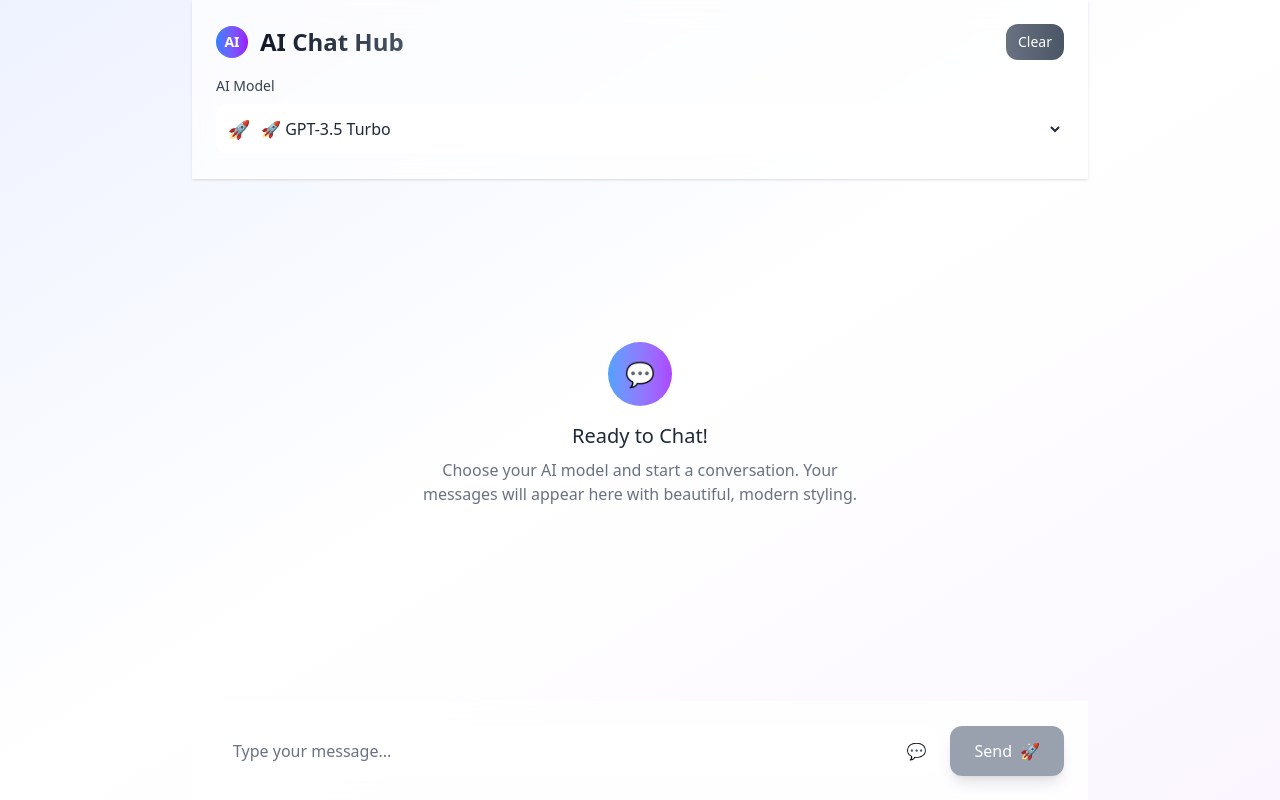
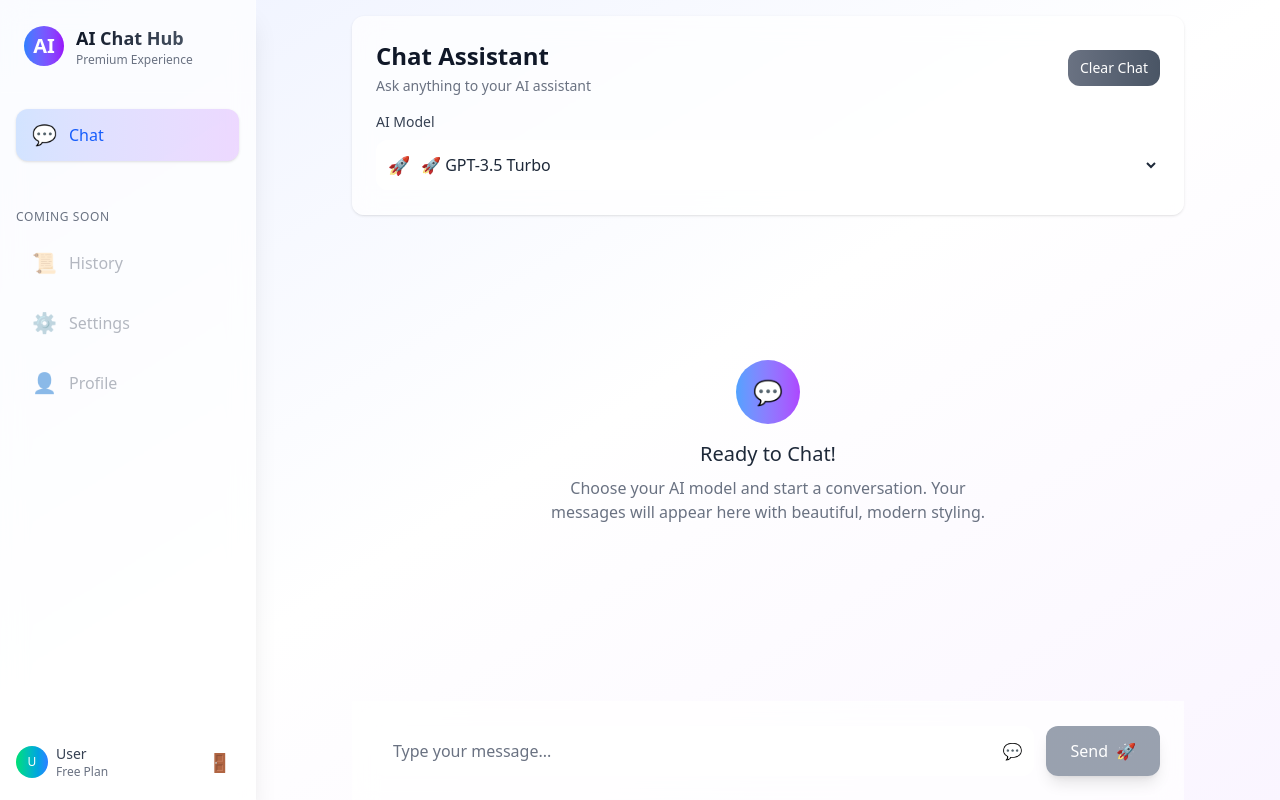
Before and after one commit to mmouhamed/openrouter-test, a Next.js app: page / in a window 1280 px wide. Built offline with nearby package versions, Linux system fonts and the light colour scheme.

Commit message:
Refactor Home component to use AppLayout and update header styling; change title to 'Chat Assistant' with a descriptive subtitle

```diff
--- a/src/app/page.tsx
+++ b/src/app/page.tsx
@@ -1,6 +1,7 @@
 'use client';
 
 import { useState, useRef, useEffect } from 'react';
+import AppLayout from '@/components/AppLayout';
 
 interface ChatMessage {
   role: 'user' | 'assistant';
@@ -110,26 +111,26 @@
   };
 
   return (
-    <div className="min-h-screen bg-gradient-to-br from-indigo-50 via-white to-purple-50 dark:from-gray-900 dark:via-gray-800 dark:to-gray-900">
-      <div className="flex flex-col h-screen max-w-4xl mx-auto">
+    <AppLayout>
+      <div className="flex flex-col h-screen max-w-4xl mx-auto px-4 sm:px-6 lg:px-8">
         {/* Modern Header with Glassmorphism */}
-        <header className="flex-shrink-0 backdrop-blur-md bg-white/70 dark:bg-gray-900/80 border-b border-white/20 dark:border-gray-700/50 shadow-sm">
+        <header className="flex-shrink-0 backdrop-blur-md bg-white/70 dark:bg-gray-900/80 border-b border-white/20 dark:border-gray-700/50 shadow-sm rounded-xl mt-4">
           <div className="p-4 sm:p-6">
             <div className="flex items-center justify-between mb-4">
-              <div className="flex items-center space-x-3">
-                <div className="w-8 h-8 bg-gradient-to-r from-blue-500 to-purple-600 rounded-full flex items-center justify-center">
-                  <span className="text-white text-sm font-bold">AI</span>
-                </div>
-                <h1 className="text-xl sm:text-2xl font-semibold bg-gradient-to-r from-gray-900 to-gray-600 dark:from-white dark:to-gray-300 bg-clip-text text-transparent">
-                  AI Chat Hub
+              <div>
+                <h1 className="text-xl sm:text-2xl font-semibold text-gray-900 dark:text-white">
+                  Chat Assistant
                 </h1>
+                <p className="text-sm text-gray-500 dark:text-gray-400 mt-1">
+                  Ask anything to your AI assistant
+                </p>
               </div>
               <button
                 onClick={clearChat}
                 className="px-3 py-2 text-sm bg-gradient-to-r from-gray-500 to-gray-600 text-white rounded-xl hover:from-gray-600 hover:to-gray-700 transition-all duration-200 transform hover:scale-105 disabled:opacity-50 disabled:transform-none"
                 disabled={isLoading}
               >
-                Clear
+                Clear Chat
               </button>
             </div>
 
@@ -277,6 +278,6 @@
           </div>
         </footer>
       </div>
-    </div>
+    </AppLayout>
   );
 }
--- /dev/null
+++ b/src/components/AppLayout.tsx
@@ -0,0 +1,27 @@
+'use client';
+
+import Sidebar from './Sidebar';
+import { ReactNode } from 'react';
+
+interface AppLayoutProps {
+  children: ReactNode;
+}
+
+export default function AppLayout({ children }: AppLayoutProps) {
+  return (
+    <div className="min-h-screen bg-gradient-to-br from-indigo-50 via-white to-purple-50 dark:from-gray-900 dark:via-gray-800 dark:to-gray-900">
+      <Sidebar />
+
+      {/* Main Content Area - Adjusted for sidebar */}
+      <div className="lg:ml-64 min-h-screen">
+        {/* Mobile header spacer */}
+        <div className="h-16 lg:hidden"></div>
+
+        {/* Main content */}
+        <main className="h-full">
+          {children}
+        </main>
+      </div>
+    </div>
+  );
+}
--- /dev/null
+++ b/src/components/Sidebar.tsx
@@ -0,0 +1,138 @@
+'use client';
+
+import { useState } from 'react';
+import Link from 'next/link';
+import { usePathname } from 'next/navigation';
+
+interface SidebarItem {
+  name: string;
+  href: string;
+  icon: string;
+  badge?: string;
+}
+
+const sidebarItems: SidebarItem[] = [
+  { name: 'Chat', href: '/', icon: '💬' },
+  // Add more items here later
+  // { name: 'History', href: '/history', icon: '📜' },
+  // { name: 'Settings', href: '/settings', icon: '⚙️' },
+  // { name: 'Profile', href: '/profile', icon: '👤' },
+];
+
+export default function Sidebar() {
+  const [isOpen, setIsOpen] = useState(false);
+  const pathname = usePathname();
+
+  const toggleSidebar = () => setIsOpen(!isOpen);
+
+  return (
+    <>
+      {/* Mobile Menu Button */}
+      <button
+        onClick={toggleSidebar}
+        className="fixed top-4 left-4 z-50 p-2 bg-white/80 dark:bg-gray-800/90 backdrop-blur-md border border-white/30 dark:border-gray-600/50 rounded-xl shadow-lg hover:shadow-xl transition-all duration-200 lg:hidden"
+        aria-label="Toggle sidebar"
+      >
+        <div className="w-6 h-5 flex flex-col justify-between">
+          <span className={`block h-0.5 w-full bg-gray-600 dark:bg-gray-300 transform transition-transform duration-300 ${isOpen ? 'rotate-45 translate-y-2' : ''}`}></span>
+          <span className={`block h-0.5 w-full bg-gray-600 dark:bg-gray-300 transition-opacity duration-300 ${isOpen ? 'opacity-0' : ''}`}></span>
+          <span className={`block h-0.5 w-full bg-gray-600 dark:bg-gray-300 transform transition-transform duration-300 ${isOpen ? '-rotate-45 -translate-y-2' : ''}`}></span>
+        </div>
+      </button>
+
+      {/* Mobile Backdrop */}
+      {isOpen && (
+        <div
+          className="fixed inset-0 bg-black/50 backdrop-blur-sm z-40 lg:hidden"
+          onClick={toggleSidebar}
+        ></div>
+      )}
+
+      {/* Sidebar */}
+      <aside
+        className={`fixed top-0 left-0 h-full w-64 bg-white/70 dark:bg-gray-900/80 backdrop-blur-md border-r border-white/20 dark:border-gray-700/50 shadow-xl z-40 transform transition-transform duration-300 ease-in-out ${
+          isOpen ? 'translate-x-0' : '-translate-x-full'
+        } lg:translate-x-0`}
+      >
+        {/* Sidebar Header */}
+        <div className="p-6 border-b border-white/20 dark:border-gray-700/50">
+          <div className="flex items-center space-x-3">
+            <div className="w-10 h-10 bg-gradient-to-r from-blue-500 to-purple-600 rounded-full flex items-center justify-center">
+              <span className="text-white text-xl font-bold">AI</span>
+            </div>
+            <div>
+              <h2 className="text-lg font-semibold bg-gradient-to-r from-gray-900 to-gray-600 dark:from-white dark:to-gray-300 bg-clip-text text-transparent">
+                AI Chat Hub
+              </h2>
+              <p className="text-xs text-gray-500 dark:text-gray-400">Premium Experience</p>
+            </div>
+          </div>
+        </div>
+
+        {/* Navigation Items */}
+        <nav className="p-4 space-y-2">
+          {sidebarItems.map((item) => {
+            const isActive = pathname === item.href;
+            return (
+              <Link
+                key={item.href}
+                href={item.href}
+                onClick={() => setIsOpen(false)}
+                className={`flex items-center space-x-3 px-4 py-3 rounded-xl transition-all duration-200 ${
+                  isActive
+                    ? 'bg-gradient-to-r from-blue-500/20 to-purple-500/20 dark:from-blue-500/30 dark:to-purple-500/30 text-blue-600 dark:text-blue-400 shadow-sm'
+                    : 'hover:bg-gray-100/50 dark:hover:bg-gray-800/50 text-gray-700 dark:text-gray-300'
+                }`}
+              >
+                <span className="text-xl">{item.icon}</span>
+                <span className="font-medium">{item.name}</span>
+                {item.badge && (
+                  <span className="ml-auto px-2 py-0.5 text-xs font-semibold bg-blue-500 text-white rounded-full">
+                    {item.badge}
+                  </span>
+                )}
+              </Link>
+            );
+          })}
+        </nav>
+
+        {/* Future Features Section */}
+        <div className="p-4 mt-4">
+          <p className="text-xs text-gray-500 dark:text-gray-400 uppercase tracking-wider mb-3">Coming Soon</p>
+          <div className="space-y-2">
+            <div className="flex items-center space-x-3 px-4 py-3 opacity-50 cursor-not-allowed">
+              <span className="text-xl">📜</span>
+              <span className="font-medium text-gray-500 dark:text-gray-400">History</span>
+            </div>
+            <div className="flex items-center space-x-3 px-4 py-3 opacity-50 cursor-not-allowed">
+              <span className="text-xl">⚙️</span>
+              <span className="font-medium text-gray-500 dark:text-gray-400">Settings</span>
+            </div>
+            <div className="flex items-center space-x-3 px-4 py-3 opacity-50 cursor-not-allowed">
+              <span className="text-xl">👤</span>
+              <span className="font-medium text-gray-500 dark:text-gray-400">Profile</span>
+            </div>
+          </div>
+        </div>
+
+        {/* Sidebar Footer */}
+        <div className="absolute bottom-0 left-0 right-0 p-4 border-t border-white/20 dark:border-gray-700/50">
+          <div className="flex items-center justify-between">
+            <div className="flex items-center space-x-2">
+              <div className="w-8 h-8 bg-gradient-to-r from-green-400 to-blue-500 rounded-full flex items-center justify-center">
+                <span className="text-white text-xs">U</span>
+              </div>
+              <div className="hidden sm:block">
+                <p className="text-sm font-medium text-gray-700 dark:text-gray-300">User</p>
+                <p className="text-xs text-gray-500 dark:text-gray-400">Free Plan</p>
+              </div>
+            </div>
+            <button className="p-2 hover:bg-gray-100/50 dark:hover:bg-gray-800/50 rounded-lg transition-colors">
+              <span className="text-lg">🚪</span>
+            </button>
+          </div>
+        </div>
+      </aside>
+    </>
+  );
+}
```
